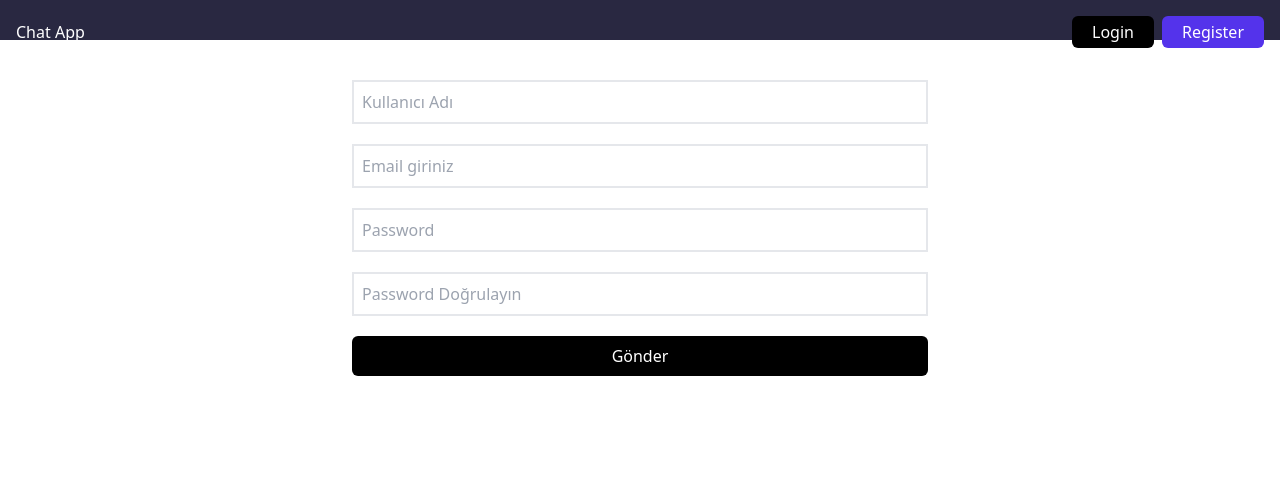
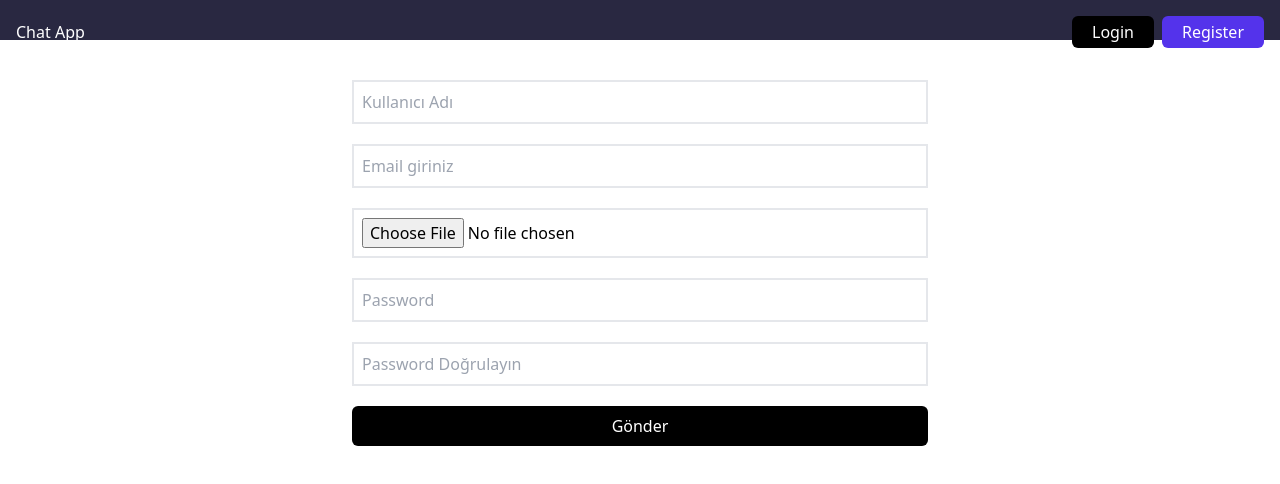
Before and after one commit to SivanSuh/discord-clone, a Next.js app in the folder client/: page /auth/register in a window 1280 px wide. Shown: the top 484 px of the page. Built offline with nearby package versions, Linux system fonts and the light colour scheme.

Commit message:
input component add file type

```diff
--- a/client/src/components/Atoms/Input/index.tsx
+++ b/client/src/components/Atoms/Input/index.tsx
@@ -5,7 +5,7 @@ import { FieldErrors, FieldValues, UseFormRegister } from "react-hook-form";
 interface InputProps {
   id: string;
   placeholder: string;
-  type: "text" | "email" | "password";
+  type: "text" | "email" | "password" | "file";
   register: UseFormRegister<FieldValues>;
   errors?: FieldErrors;
   required?: boolean;
--- a/client/src/components/Auth/Register/index.tsx
+++ b/client/src/components/Auth/Register/index.tsx
@@ -33,6 +33,13 @@ const Register = () => {
         />
         <Input
           register={register}
+          id="file"
+          placeholder="Resim"
+          type="file"
+          name="file"
+        />
+        <Input
+          register={register}
           id="password"
           placeholder="Password"
           type="password"
--- a/client/src/store/auth/authSlice.ts
+++ b/client/src/store/auth/authSlice.ts
@@ -26,6 +26,7 @@ export const registerAuth = createAsyncThunk(
     return data;
   }
 );
+
 
 const initialState: UserProp = {
   formContent: {},
```
Also changed, not shown: 2 other files (tests, documents, lock files or other folders).
